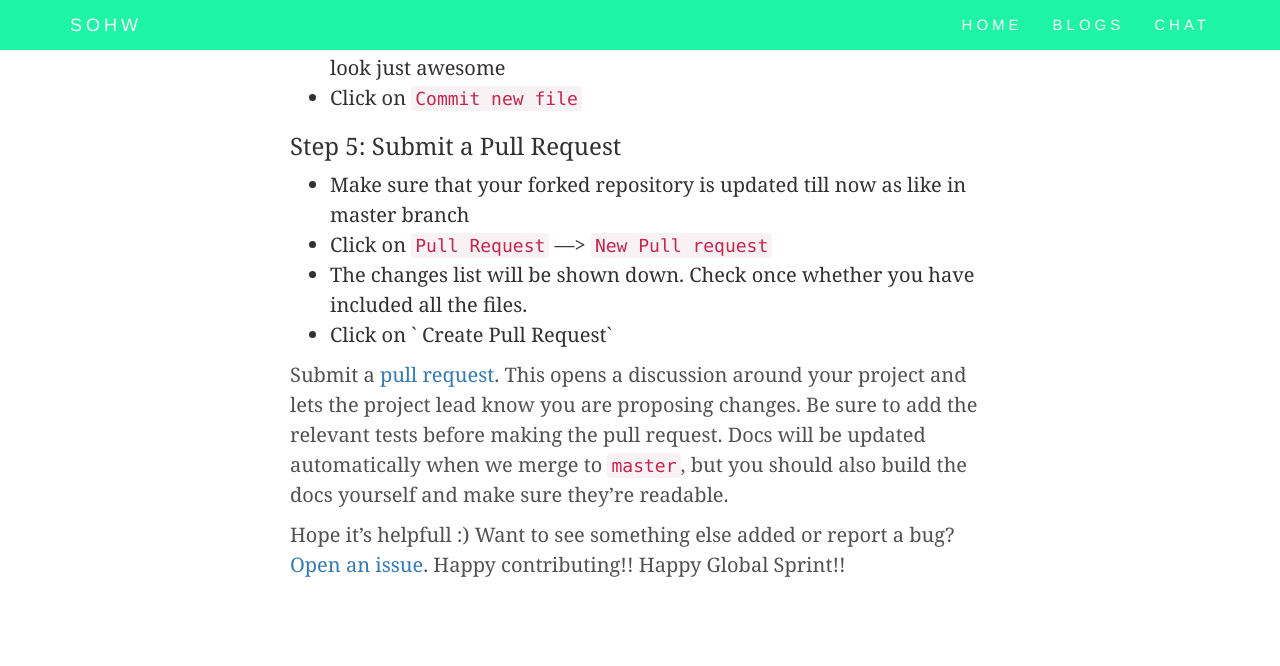
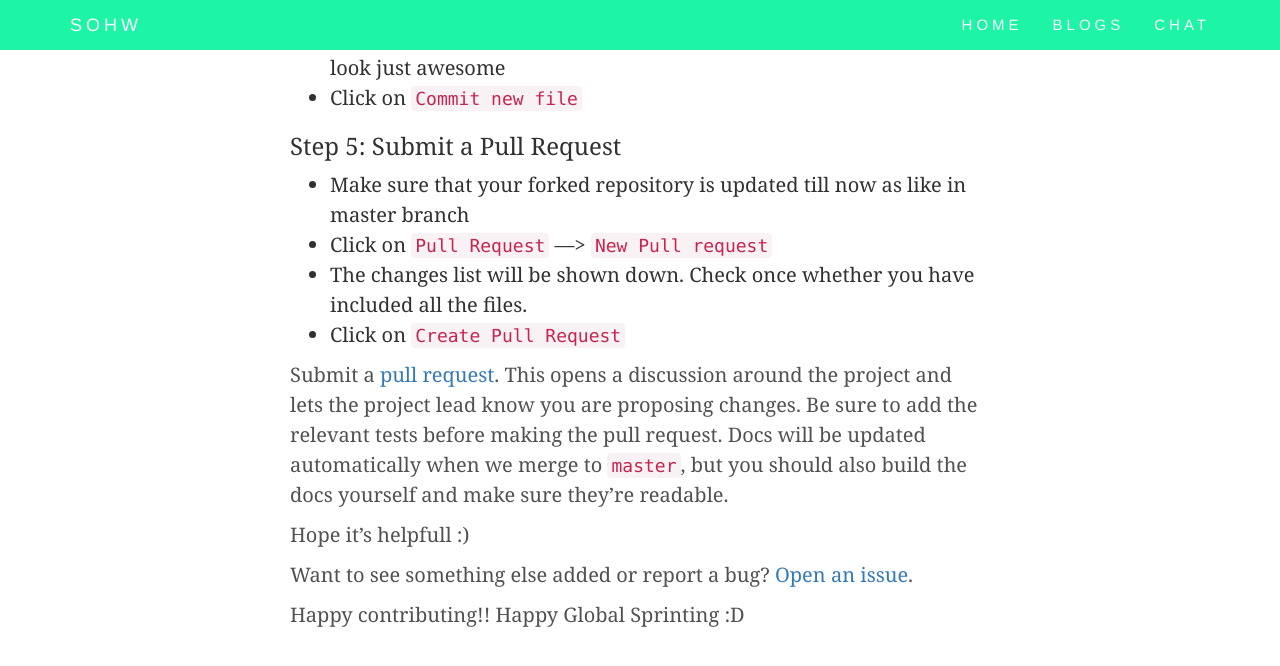
Before and after one commit to Tlazypanda/Blogs, a Jekyll site: the page built from _posts/2018-04-16-Contribution-to-SOHW.md, in a window 1280 px wide and 900 px high, scrolled down 2121 px. Shown: the top 666 px of the window. Built offline with Jekyll 4.4.1, drawn with Linux system fonts in a browser that asks for light colours; some web fonts are replaced; comment, search, counter and statistics services are not loaded.

Commit message:
Update 2018-04-16-Contribution-to-SOHW.md

```diff
--- a/_posts/2018-04-16-Contribution-to-SOHW.md
+++ b/_posts/2018-04-16-Contribution-to-SOHW.md
@@ -15,7 +15,9 @@
 
 ## Welcome!!
 
-First of all thanks for taking time to contribute for SOHW. Before you start, have a look at [README.md](https://github.com/SOHW/sohw.github.io/blob/master/README.md) and [CONTRIBUTING.md](https://github.com/SOHW/sohw.github.io/blob/master/CONTRIBUTING.md) file to know about how SOHW works.
+First of all thanks for taking time to contribute for SOHW. Before you start, have a look at [README.md](https://github.com/SOHW/Blogs/blob/master/README.md) and [CONTRIBUTING.md](https://github.com/SOHW/Blogs/blob/master/CONTRIBUTING.md) file to know about how SOHW works.
+
+
 
 ### Step 1: Add yourself as a contributor for our repository
 * Navigate to `assets` ---> `data` ---> `contributors.yml` in the [repository](https://github.com/SOHW/Blogs)
@@ -28,10 +30,14 @@
     description: about you (Ex: Contributor to Open Science, Bug reporter, designer, etc)
 ~~~
 
+
+
 ### Step 2: To add a category
 * Navigate to `assets` ---> `data` ---> `categories.yml`
 * Check whether the category that you want to contribute is included under categories.yml
 * If not, include the category that you wish to add.
+
+
 
 ### Step 3: Fork the Repository
 * [Fork](https://help.github.com/articles/fork-a-repo/) this repository
@@ -39,6 +45,8 @@
 * Make changes in your repo that is been forked from the main repo
 
 ![Forking](/assets/images/fork.gif)
+
+
 
 ### Step 4: To write a blog
 * Navigate to `_post` in your forked repository
@@ -70,13 +78,22 @@
 ) can help your blogs to look just awesome
 * Click on `Commit new file`
 
+
+
+
 ### Step 5: Submit a Pull Request
 * Make sure that your forked repository is updated till now as like in master branch
 * Click on `Pull Request` ---> `New Pull request`
 * The changes list will be shown down. Check once whether you have included all the files.
-* Click on ` Create Pull Request`
-
-Submit a [pull request](https://help.github.com/articles/proposing-changes-to-a-project-with-pull-requests/). This opens a discussion around your project and lets the project lead know you are proposing changes. Be sure to add the relevant tests before making the pull request. Docs will be updated automatically when we merge to `master`, but you should also build the docs yourself and make sure they're readable.
+* Click on `Create Pull Request`
 
 
-Hope it's helpfull :) Want to see something else added or report a bug? [Open an issue](https://github.com/SOHW/Blogs/issues/new). Happy contributing!! Happy Global Sprint!!
+
+Submit a [pull request](https://help.github.com/articles/proposing-changes-to-a-project-with-pull-requests/). This opens a discussion around the project and lets the project lead know you are proposing changes. Be sure to add the relevant tests before making the pull request. Docs will be updated automatically when we merge to `master`, but you should also build the docs yourself and make sure they're readable.
+
+
+Hope it's helpfull :)
+
+Want to see something else added or report a bug? [Open an issue](https://github.com/SOHW/Blogs/issues/new).
+
+Happy contributing!! Happy Global Sprinting :D
```
